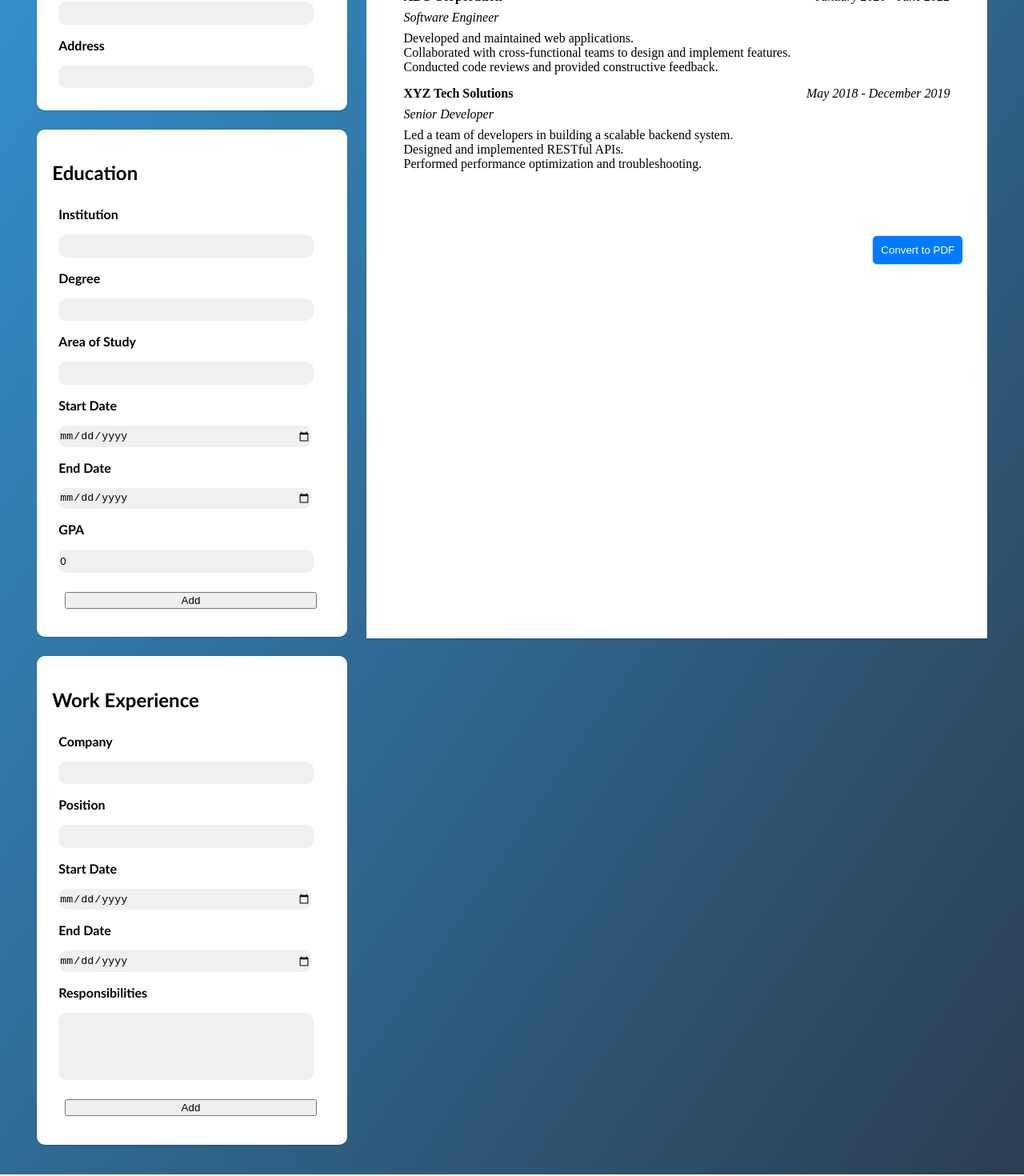
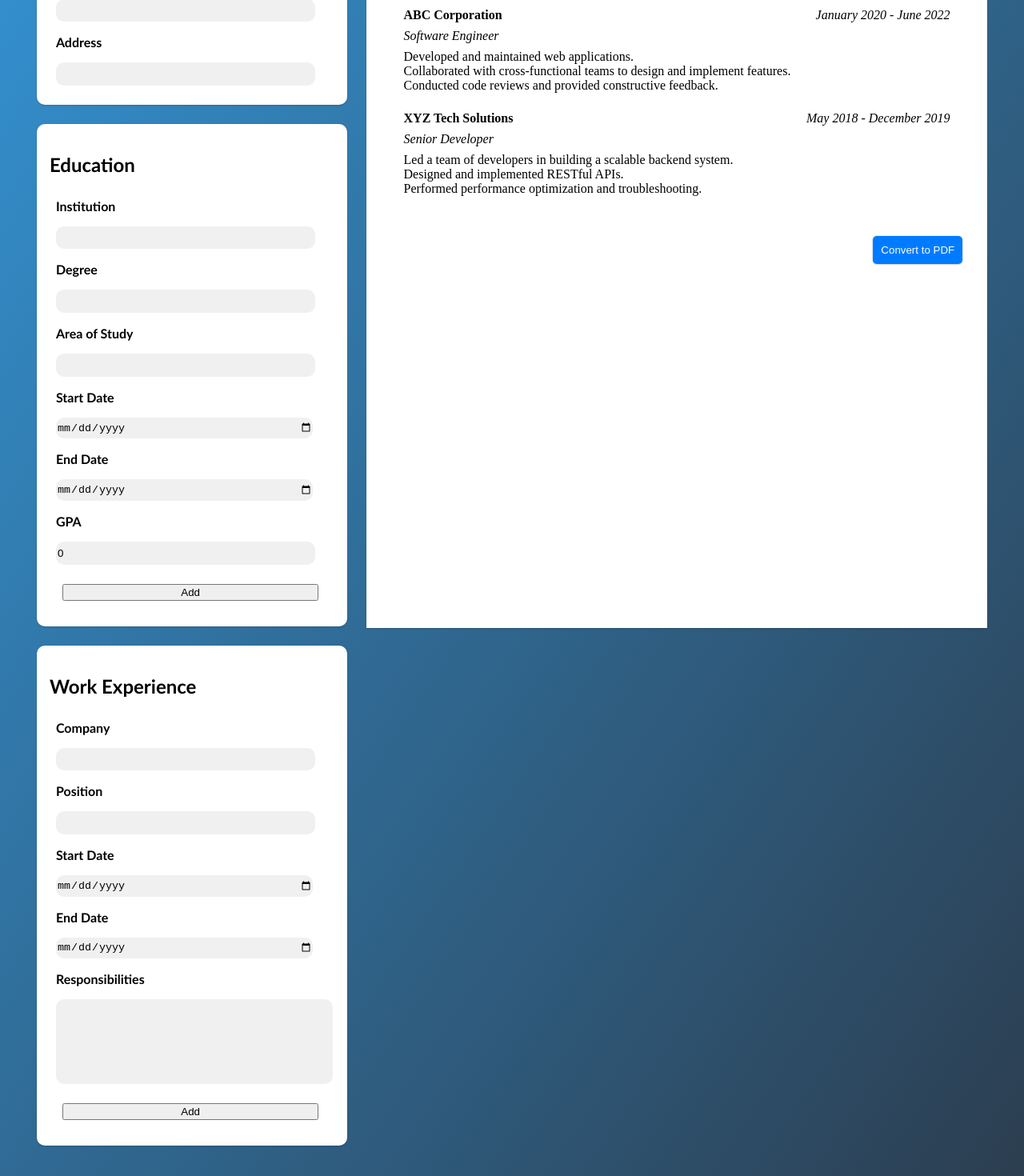
Before and after one commit to Pwnyboy1031/cvApplication, a React (Vite) app: page / in a window 1280 px wide. Shown: the part 406-1876 px from the top of the page at 80% size. Built offline with nearby package versions, Linux system fonts and the light colour scheme.

Commit message:
delete button color

```diff
--- a/src/styles/styles.css
+++ b/src/styles/styles.css
@@ -7,7 +7,7 @@ body {
 .sectionComponent {
     background-color: rgb(255, 255, 255);
     border-radius: 10px;
-    padding: 5%;
+    padding: 2vh;
     box-shadow: 0px 2px 3px -1px rgba(0,0,0,0.1), 0px 1px 0px 0px rgba(25,28,33,0.02), 0px 0px 0px 1px rgba(25,28,33,0.08);
 }
 
@@ -109,7 +109,7 @@ body {
     display: flex;
     flex-direction: column;
     align-items: flex-start;
-    margin-top: 2%;
+    margin-top: 3%;
     gap: 1vh;
 }
 
@@ -158,9 +158,17 @@ form label {
 form textarea {
     height: 10vh;
     resize: none;
+    padding: 1vw;
 }
 
 .submitButton {
     margin: 2vh;
     width: 90%;
 }
+
+.delete-button {
+    background-color: rgb(222, 0, 0);
+    border-color: rgb(174, 0, 0);
+    color: white;
+    border-radius: 5px;
+}
```
